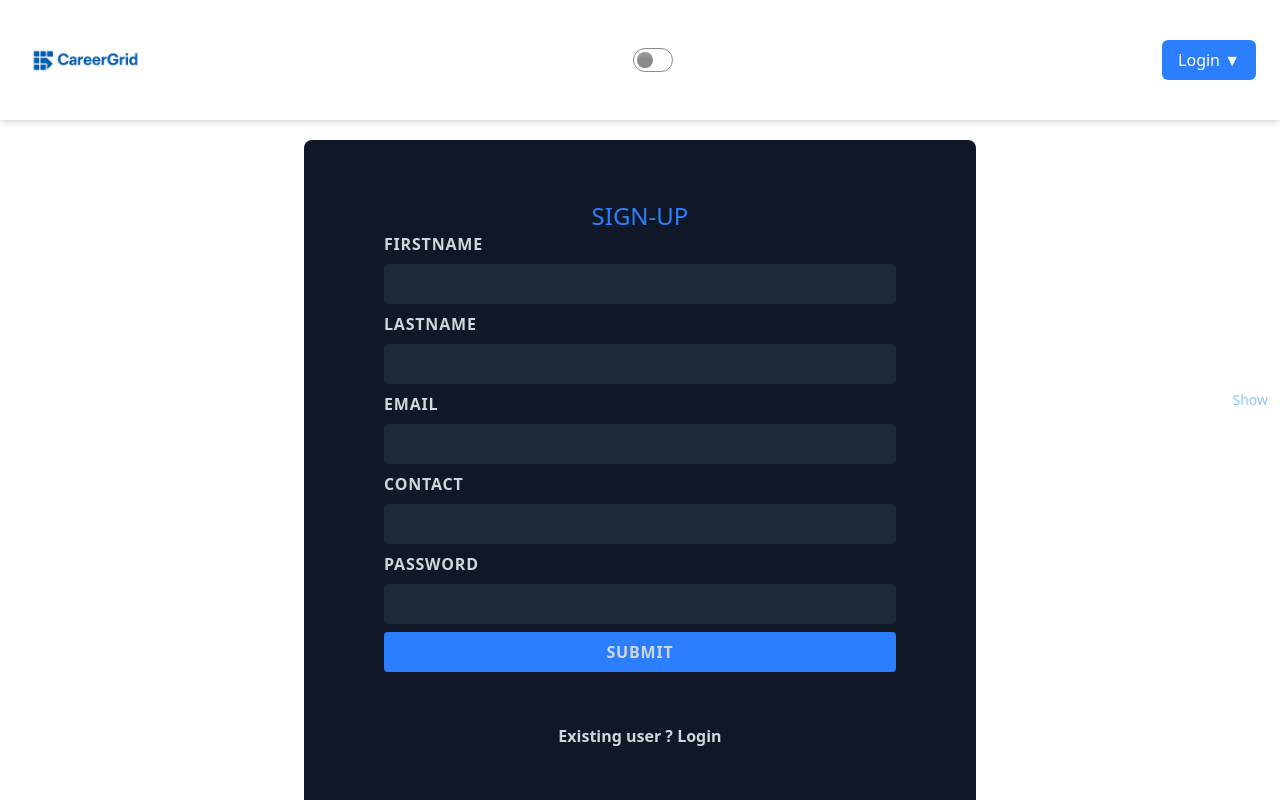
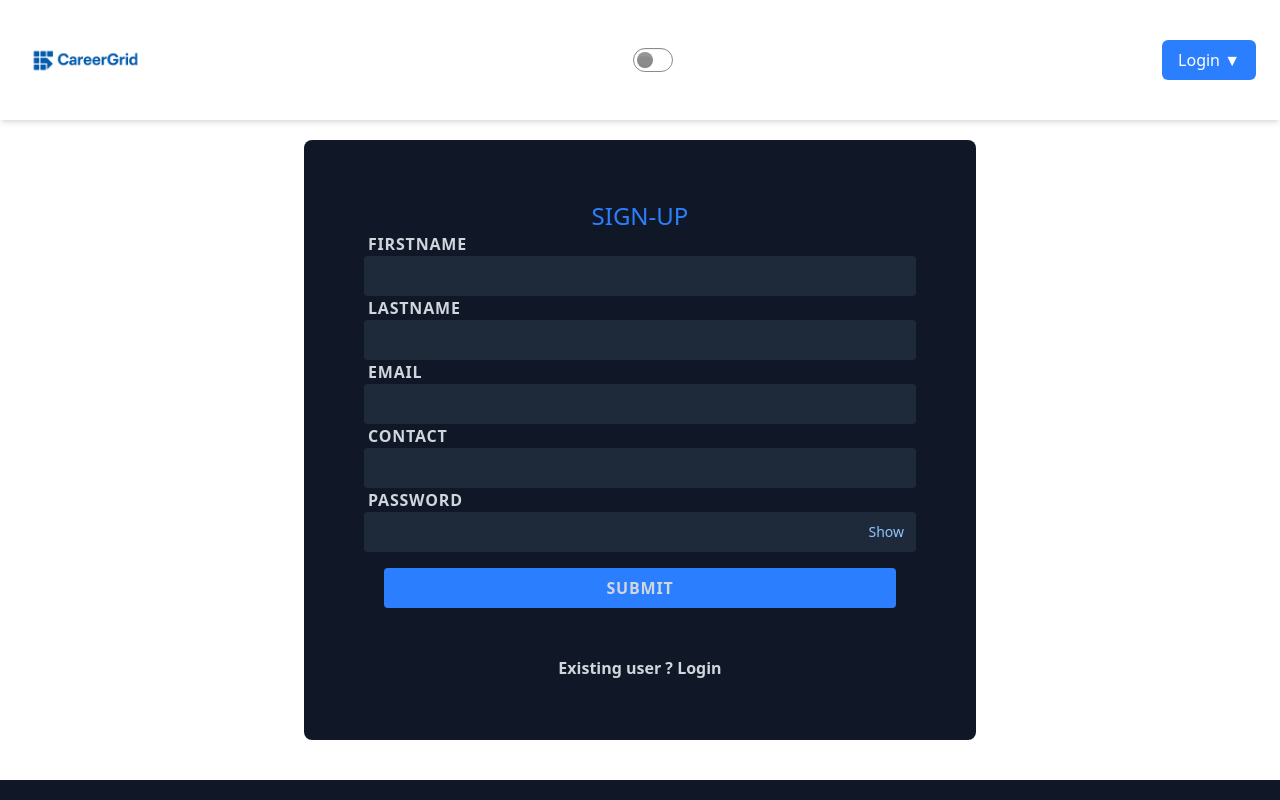
Before and after one commit to faishal549/CareerGrid, a React (Vite) app in the folder Frontend/: page /userlogin in a window 1280 px wide. Both pictures are taken after a click on the element "New User ? Signup". Shown: the top 800 px of the page. Built offline with nearby package versions, Linux system fonts and the light colour scheme; no server answers.

Commit message:
add some checks alerts msg improve UX

```diff
--- a/Frontend/src/Components/Project.jsx
+++ b/Frontend/src/Components/Project.jsx
@@ -83,6 +83,14 @@ const Project = ({ data, setData }) => {
                             value={data.projects[index].description}
                             onChange={(e) => handleInputChange(e, index)}
                         ></textarea>
+                        <p
+                            className={`text-sm text-right mt-1 ${500 - data.projects[index].description.length < 50
+                                ? "text-red-500"
+                                : "text-gray-500"
+                                }`}
+                        >
+                            {500 - data.projects[index].description.length}/500 characters remaining
+                        </p>
                     </div>
                 </div>
             ))}
--- a/Frontend/src/Components/ResumeUI.jsx
+++ b/Frontend/src/Components/ResumeUI.jsx
@@ -56,14 +56,14 @@ const ResumeUI = ({ userResume }) => {
                     </li>
                 </ul>
                 {showConfirm && (
-                    <div role="alert" className="fixed top-10 left-1/2 transform -translate-x-1/2 z-50 w-full max-w-md px-4 bg-gray-300">
+                    <div role="alert" className="fixed top-0 left-1/2 transform -translate-x-1/2 z-50 w-full max-w-md px-4 bg-blue-200 rounded-2xl p-5">
                         <svg xmlns="http://www.w3.org/2000/svg" fill="none" viewBox="0 0 24 24" className="stroke-info h-6 w-6 shrink-0">
                             <path strokeLinecap="round" strokeLinejoin="round" strokeWidth="2" d="M13 16h-1v-4h-1m1-4h.01M21 12a9 9 0 11-18 0 9 9 0 0118 0z"></path>
                         </svg>
-                        <span>Are you sure you want to delete your resume ?</span>
+                        <span className="text-blue-500 font-bold">Are you sure you want to delete your resume ?</span>
                         <div>
-                            <button className="btn btn-sm" onClick={() => setShowConfirm(false)}>Cancel</button>
-                            <button className="btn btn-sm btn-primary" onClick={handleDeleteResume}>Delete</button>
+                            <button className="btn btn-sm mx-5 my-2" onClick={() => setShowConfirm(false)}>Cancel</button>
+                            <button className="btn btn-sm btn-primary mx-5 my-2" onClick={handleDeleteResume}>Delete</button>
                         </div>
                     </div>
                 )}
--- a/Frontend/src/Components/Skills.jsx
+++ b/Frontend/src/Components/Skills.jsx
@@ -68,11 +68,20 @@ const Skills = ({ data, setData, error }) => {
                     <textarea
                         className="w-full px-3 py-2 border border-gray-300 rounded focus:outline-none focus:ring-2 focus:ring-blue-400 text-gray-700"
                         rows={5}
+                        maxLength={500}
                         placeholder="Write a brief summary about your experience, strengths, and goals."
                         name="summary"
                         value={summary}
                         onChange={handleInputChange}
                     ></textarea>
+                    <p
+                        className={`text-sm text-right mt-1 ${500 - summary.length < 50
+                            ? "text-red-500"
+                            : "text-gray-500"
+                            }`}
+                    >
+                        {500 - summary.length}/500 characters remaining
+                    </p>
                     <p className="text-sm text-red-600 capitalize">{error.summary}</p>
                 </div>
 
--- a/Frontend/src/Components/UserLogin.jsx
+++ b/Frontend/src/Components/UserLogin.jsx
@@ -80,18 +80,18 @@ const UserLogin = () => {
                 <form className="flex flex-col px-15" onSubmit={isSignup ? handleSignup : handleSignin}>
                     {isSignup && (
                         <>
-                            <label className="text-gray-300 space-x-2 font-semibold font-sans tracking-wider px-5">FIRSTNAME</label>
+                            <label className="text-gray-300 space-x-2 font-semibold font-sans tracking-wider px-1">FIRSTNAME</label>
                             <input type="text"
-                                className="border-0 outline-0 bg-gray-800 px-3 py-3 rounded-sm text-gray-300 text-lg my-2 font-medium w-lg h-[2.5rem] mx-auto"
+                                className="w-full h-[2.5rem] px-3 pr-12 bg-gray-800 text-gray-300 text-lg rounded-sm border-none outline-none"
                                 value={user.firstname}
                                 name="firstname"
                                 autoComplete="off"
                                 onChange={(e) => setUser({ ...user, [e.target.name]: e.target.value })}
                             />
 
-                            <label className="text-gray-300 space-x-2 font-semibold font-sans tracking-wider px-5">LASTNAME</label>
+                            <label className="text-gray-300 space-x-2 font-semibold font-sans tracking-wider px-1">LASTNAME</label>
                             <input type="text"
-                                className="border-0 outline-0 bg-gray-800 px-3 py-3 rounded-sm text-gray-300 text-lg my-2 font-medium w-lg h-[2.5rem] mx-auto"
+                                className="w-full h-[2.5rem] px-3 pr-12 bg-gray-800 text-gray-300 text-lg rounded-sm border-none outline-none"
                                 value={user.lastname}
                                 name="lastname"
                                 autoComplete="off"
@@ -99,18 +99,18 @@ const UserLogin = () => {
                             />
                         </>)}
 
-                    <label className="text-gray-300 space-x-2 font-semibold font-sans tracking-wider px-5">EMAIL</label>
+                    <label className="text-gray-300 space-x-2 font-semibold font-sans tracking-wider px-1">EMAIL</label>
                     <input type="text"
-                        className="border-0 outline-0 bg-gray-800 px-3 py-3 rounded-sm text-gray-300 text-lg my-2 font-medium w-lg h-[2.5rem] mx-auto"
+                        className="w-full h-[2.5rem] px-3 pr-12 bg-gray-800 text-gray-300 text-lg rounded-sm border-none outline-none"
                         value={user.email}
                         name="email"
                         autoComplete="off"
                         onChange={(e) => setUser({ ...user, [e.target.name]: e.target.value })}
                     />
                     {isSignup && (<>
-                        <label className="text-gray-300 space-x-2 font-semibold font-sans tracking-wider px-5">CONTACT</label>
+                        <label className="text-gray-300 space-x-2 font-semibold font-sans tracking-wider px-1">CONTACT</label>
                         <input type="text"
-                            className="border-0 outline-0 bg-gray-800 px-3 py-3 rounded-sm text-gray-300 text-lg my-2 font-medium w-lg h-[2.5rem] mx-auto"
+                            className="w-full h-[2.5rem] px-3 pr-12 bg-gray-800 text-gray-300 text-lg rounded-sm border-none outline-none"
                             value={user.contact}
                             name="contact"
                             autoComplete="off"
@@ -120,9 +120,11 @@ const UserLogin = () => {
                     </>)}
 
 
-                    <label className="text-gray-300 space-x-2 font-semibold font-sans tracking-wider px-5">PASSWORD</label>
+                    <label className="text-gray-300 space-x-2 font-semibold font-sans tracking-wider px-1">PASSWORD</label>
+                    <div className="relative w-full mx-auto">
                         <input type={showPassword ? "text" : "password"}
-                        className="border-0 outline-0 bg-gray-800 px-3 py-3 rounded-sm text-gray-300 text-lg my-2 font-medium w-lg h-[2.5rem] mx-auto"
+
+                            className="w-full h-[2.5rem] px-3 pr-12 bg-gray-800 text-gray-300 text-lg rounded-sm border-none outline-none"
                             value={user.password}
                             name="password"
                             autoComplete="off"
@@ -134,14 +136,15 @@ const UserLogin = () => {
                         >
                             {showPassword ? "Hide" : "Show"}
                         </span>
+                    </div>
 
 
-                    <button type="submit" disabled={isSubmitting} className="text-center px-4 py-2 bg-blue-500 font-bold w-lg mx-auto rounded-sm text-gray-300 tracking-wider cursor-pointer hover:bg-blue-600
+                    <button type="submit" disabled={isSubmitting} className="text-center px-4 py-2 my-4 bg-blue-500 font-bold w-lg mx-auto rounded-sm text-gray-300 tracking-wider cursor-pointer hover:bg-blue-600
                      "> {isSubmitting ? "Please wait..." : "SUBMIT"}</button>
                     <p className="text-center text-red-600 py-2 font-semibold">{errMessage}</p>
                     <p className="text-center text-red-600 py-2 font-semibold">{error}</p>
                 </form>
-                <p className="text-center my-5 text-gray-300 font-bold hover:text-blue-600 cursor-pointer" onClick={() => setIsSignup(!isSignup)}>{isSignup ? "Existing user  ? Login" : "New User ? Signup"}</p>
+                <p className="text-center  text-gray-300 font-bold hover:text-blue-600 cursor-pointer" onClick={() => setIsSignup(!isSignup)}>{isSignup ? "Existing user  ? Login" : "New User ? Signup"}</p>
             </section>
         </>
     )
--- a/Frontend/src/Components/WorkExperience.jsx
+++ b/Frontend/src/Components/WorkExperience.jsx
@@ -90,6 +90,14 @@ const WorkExperience = ({ data, setData }) => {
                                 value={data.experience[index].description}
                                 onChange={(e) => handleInputChange(e, index)}
                             ></textarea>
+                            <p
+                                className={`text-sm text-right mt-1 ${500 - data.experience[index].description.length < 50
+                                        ? "text-red-500"
+                                        : "text-gray-500"
+                                    }`}
+                            >
+                                {500 - data.experience[index].description.length}/500 characters remaining
+                            </p>
                         </div>
                     </div>
                 ))}
```
Also changed, not shown: 1 other file (tests, documents, lock files or other folders). Lines whose indentation alone changed are shown as unchanged.
